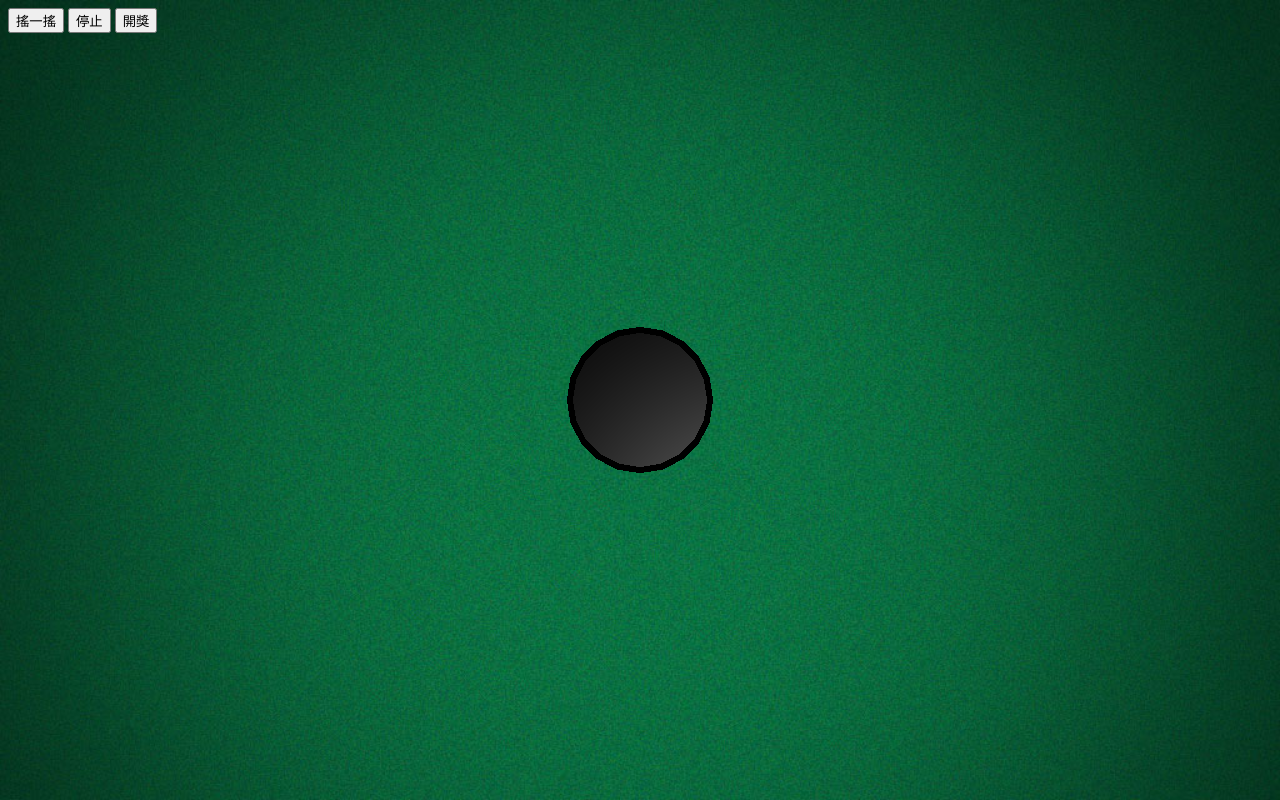
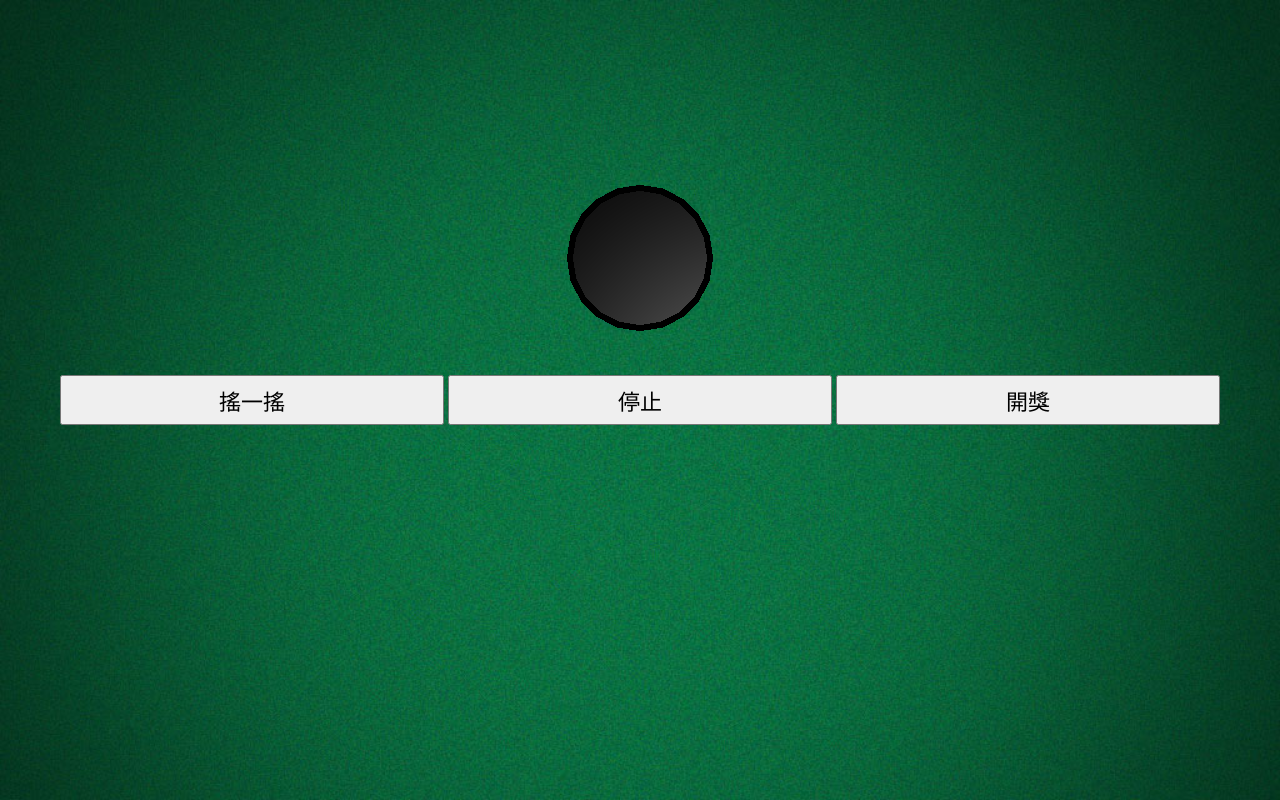
Before and after one commit to tf07200803/discgame, a plain HTML site: page index.html in a window 1280 px wide. Drawn offline with Linux system fonts and the light colour scheme; animation ran at ten frames a second.

Commit message:
完成
準備截圖

```diff
--- a/index.html
+++ b/index.html
@@ -2,6 +2,8 @@
 <html lang="en">
 <head>
     <meta charset="UTF-8">
+    <meta name="viewport" content="width=600, target-densitydpi=device-dpi, maximum-scale=2.0, user-scalable=yes" />
+    <meta name="format-detection"content="telephone=no">
     <title>Title</title>
     <style>
 
@@ -21,7 +23,6 @@
             position: absolute;
             left: 0;
             right: 0;
-            top: 150px;
 
             margin: auto;
             z-index: 2;
@@ -66,6 +67,7 @@
             height: 600px;
             overflow: hidden;
             position: relative;
+            top: -150px;
         }
         .disclight{
             width: 600px;
@@ -74,11 +76,30 @@
             z-index: 1;
             left: 0;
             right: 0;
-            top: 70px;
+            top: -80px;
             margin: auto;
             overflow: hidden;
             display: none;
             opacity: 0.5;
+        }
+        .controller{
+            position: absolute;
+            z-index: 2;
+            left: 0;
+            right: 0;
+            top: 0;
+            bottom: 0;
+            height: 50px;
+            margin: auto;
+            text-align: center;
+            width: 100%;
+            z-index: 10;
+        }
+        .controller button{
+            width: 30%;
+            height: 50px;
+            font-size: 22px;
+
         }
         .color1{background-image: url("pip1.png");}
         .color2{background-image: url("pip2.png");}
@@ -438,10 +459,12 @@
 
 </script>
 
+<div class="controller">
+    <button onclick="shark()">搖一搖</button>
+    <button onclick="stop()">停止</button>
+    <button onclick="opencard()">開獎</button>
+</div>
 
-<button onclick="shark()">搖一搖</button>
-<button onclick="stop()">停止</button>
-<button onclick="opencard()">開獎</button>
 <div class="allscreen">
 
     <div class="disc disc1"><div class="discinside"></div></div>
```
